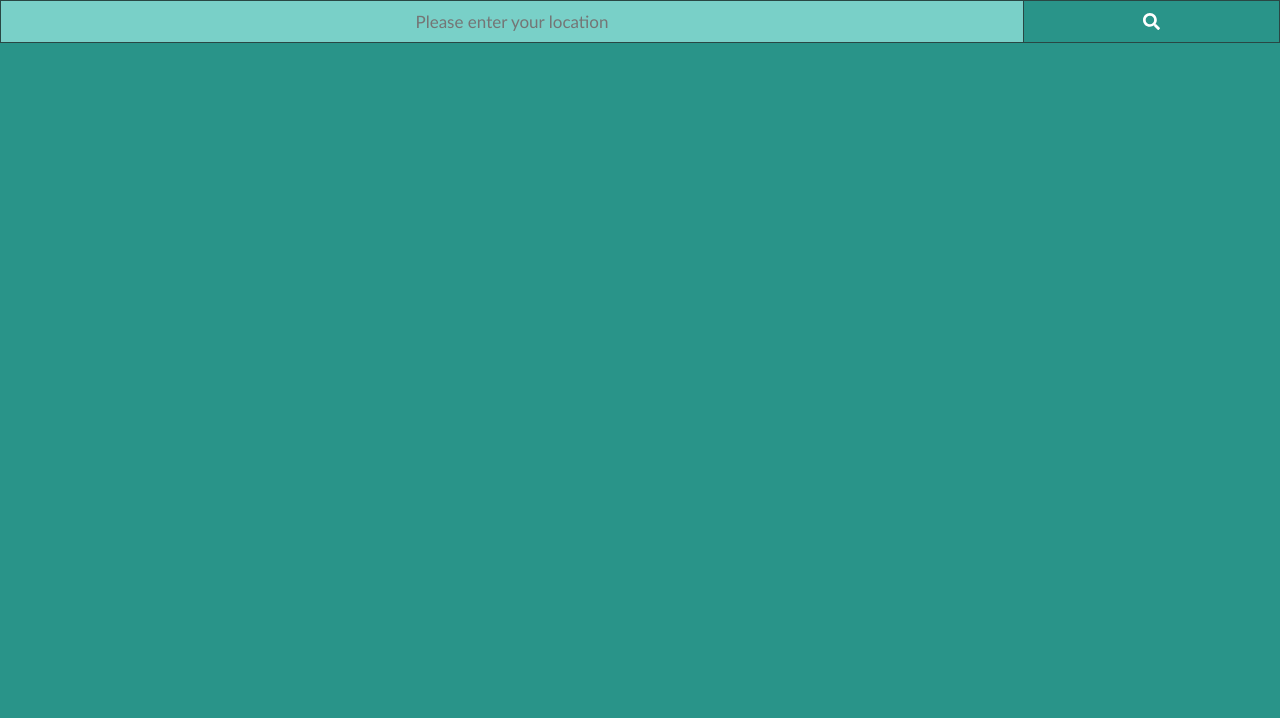
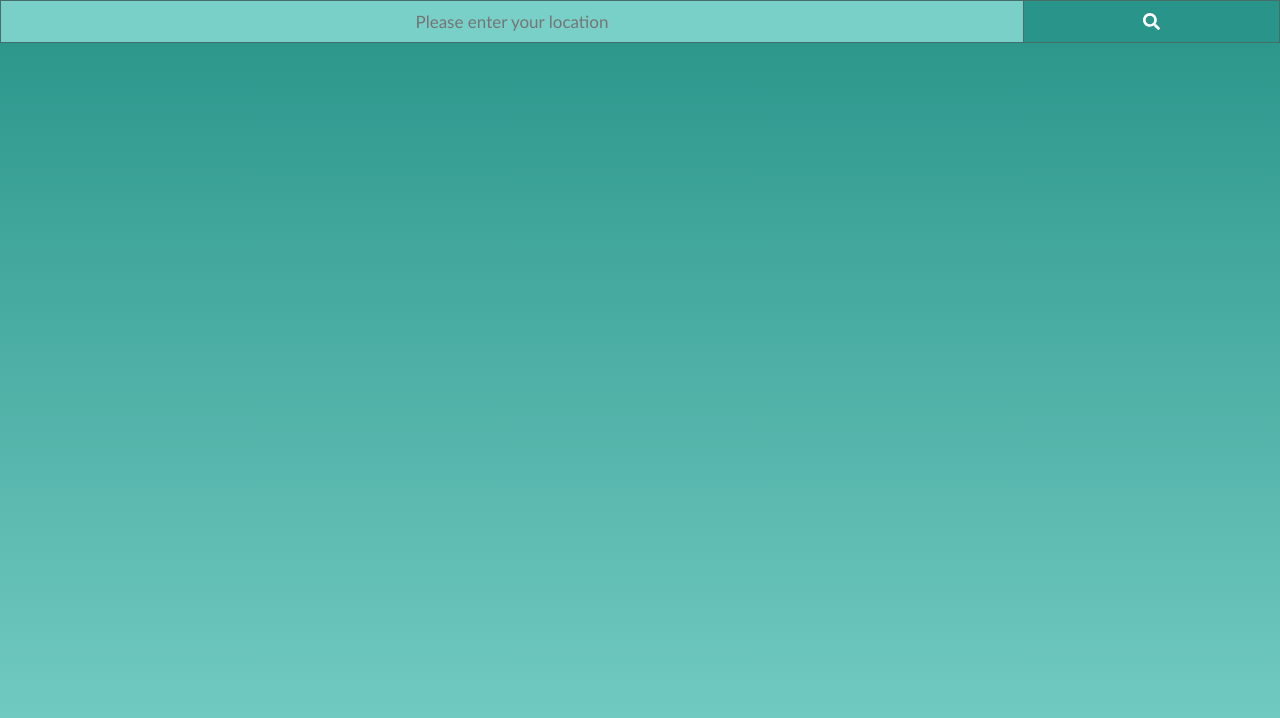
Before and after one commit to sosyallift/weather-website, a React (Create React App) app: page / in a window 1280 px wide. Shown: the top 718 px of the page. Built offline with nearby package versions, Linux system fonts and the light colour scheme.

Commit message:
updated colors and background

```diff
--- a/src/index.css
+++ b/src/index.css
@@ -1,6 +1,6 @@
 :root {
-  --g1: #294744;
-  --g2: #071a18;
+  --g1: #456d69;
+  --g2: #0f3632;
   --b1: #79d0c8;
   --b2: #38c7b9;
   --b3: #299489;
@@ -13,5 +13,6 @@ body {
     sans-serif;
   -webkit-font-smoothing: antialiased;
   -moz-osx-font-smoothing: grayscale;
-  background-color: var(--b3);
+  height: 100vh;
+  background: linear-gradient(var(--b3), var(--b1));
 }
```
